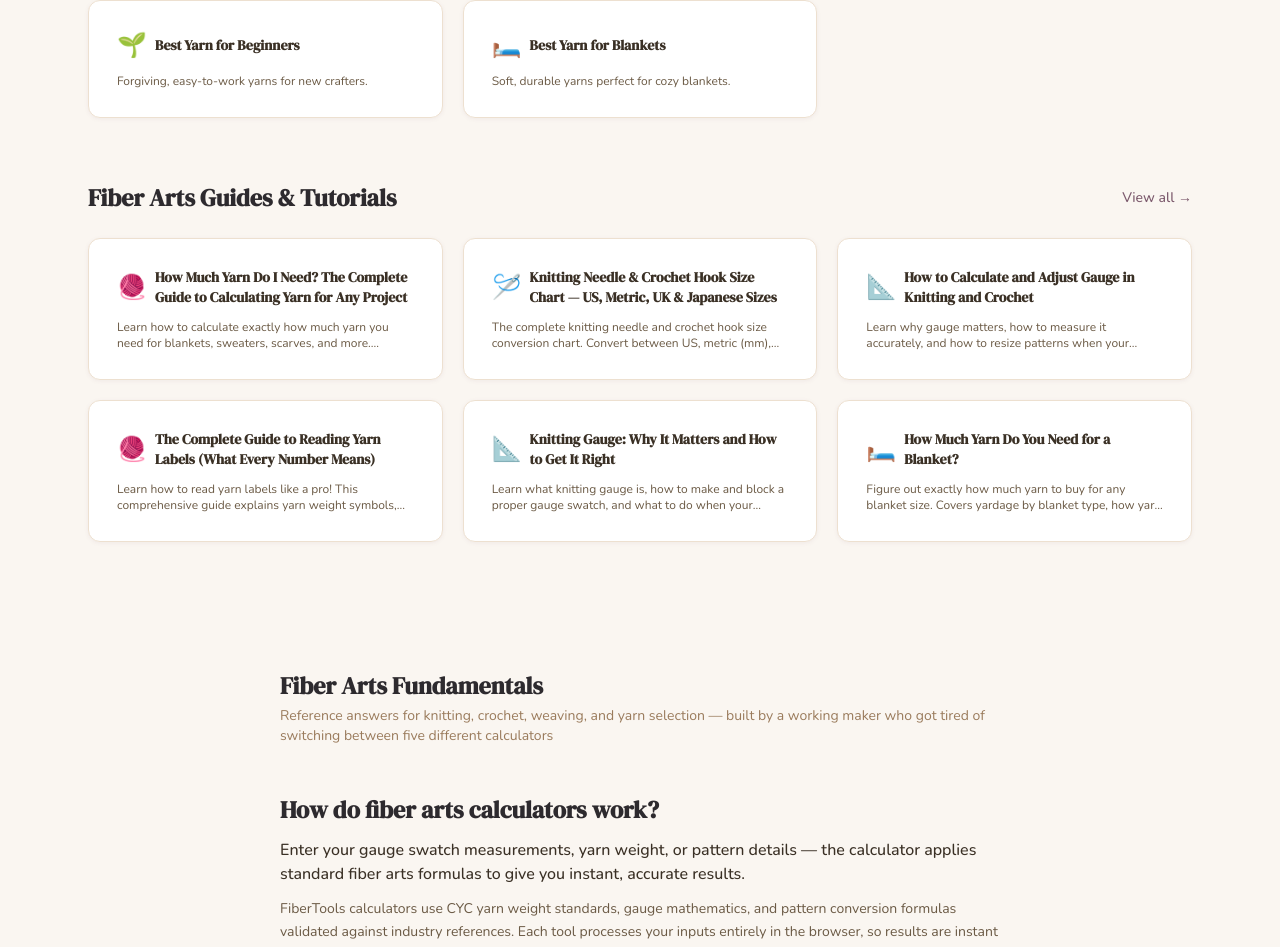
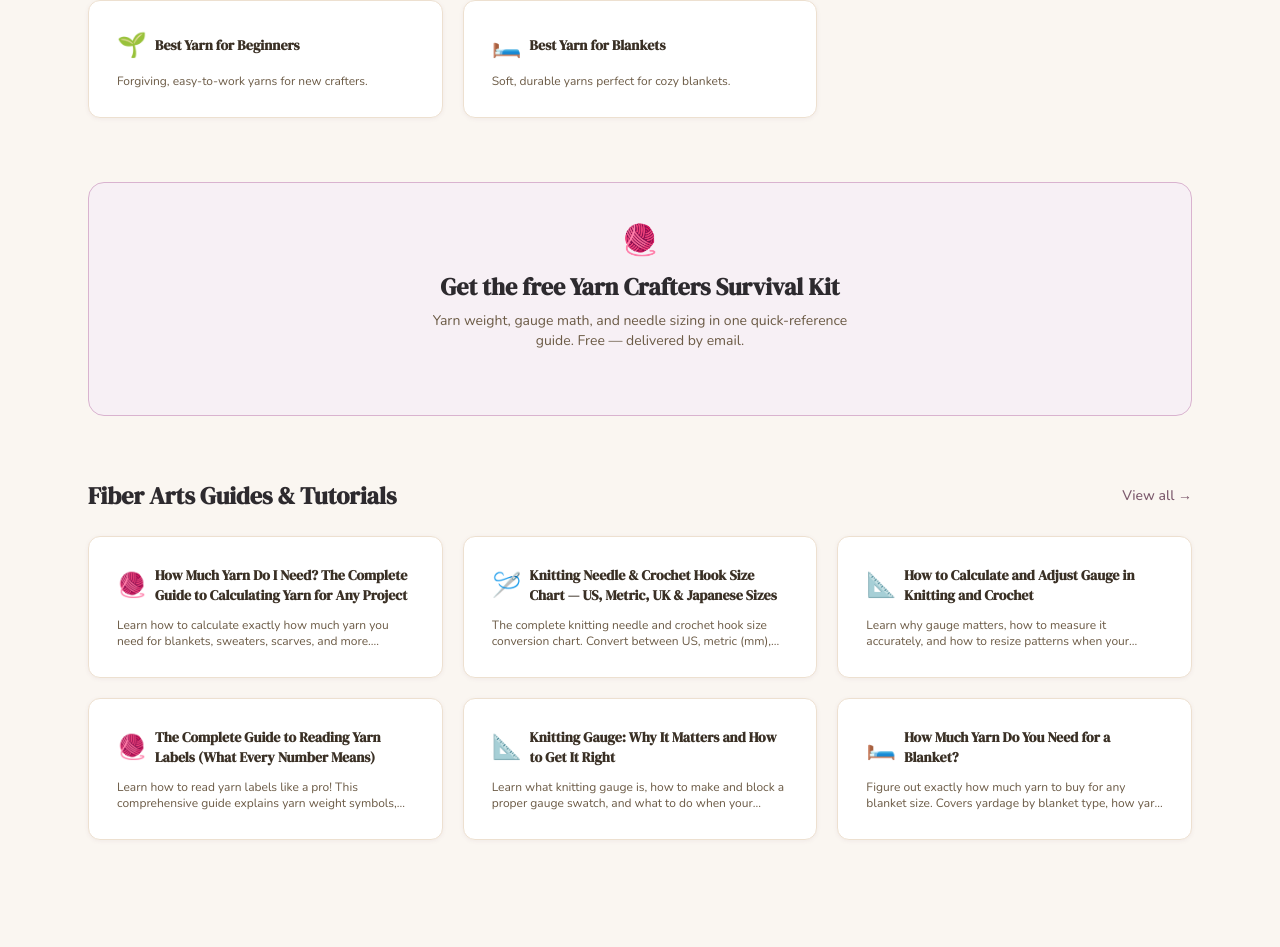
Before and after one commit to raiderj77/fibertools, a Next.js app: page / in a window 1280 px wide. Shown: the part 3879-4826 px from the top of the page. Built offline with nearby package versions, Linux system fonts and the light colour scheme.

Commit message:
Add beehiiv signup section to homepage

```diff
--- a/src/app/page.tsx
+++ b/src/app/page.tsx
@@ -2,6 +2,7 @@ import Link from "next/link";
 import { tools, CATEGORY_LABELS, CATEGORY_COLORS, type Tool, getToolBySlug } from "@/lib/tools";
 import { blogPosts } from "@/lib/blog";
 import { getAllGuides } from "@/lib/guides";
+import BeehiivSignup from "@/components/BeehiivSignup";
 
 function ToolCard({ tool }: { tool: Tool }) {
   return (
@@ -305,6 +306,20 @@ export default function HomePage() {
         </div>
       </section>
 
+      {/* Newsletter Signup */}
+      <section className="max-w-6xl mx-auto px-4 sm:px-6 pb-16">
+        <div className="rounded-2xl bg-plum-50 dark:bg-bark-800 border border-plum-200 dark:border-bark-700 px-8 py-10 text-center">
+          <div className="text-3xl mb-3">🧶</div>
+          <h2 className="text-2xl font-display font-bold text-bark-800 dark:text-cream-100 mb-2">
+            Get the free Yarn Crafters Survival Kit
+          </h2>
+          <p className="text-bark-500 dark:text-bark-400 text-sm mb-6 max-w-md mx-auto">
+            Yarn weight, gauge math, and needle sizing in one quick-reference guide. Free — delivered by email.
+          </p>
+          <BeehiivSignup />
+        </div>
+      </section>
+
       {/* Latest Guides & Tutorials */}
       <section className="max-w-6xl mx-auto px-4 sm:px-6 pb-16">
         <div className="flex items-center justify-between mb-6">
```
